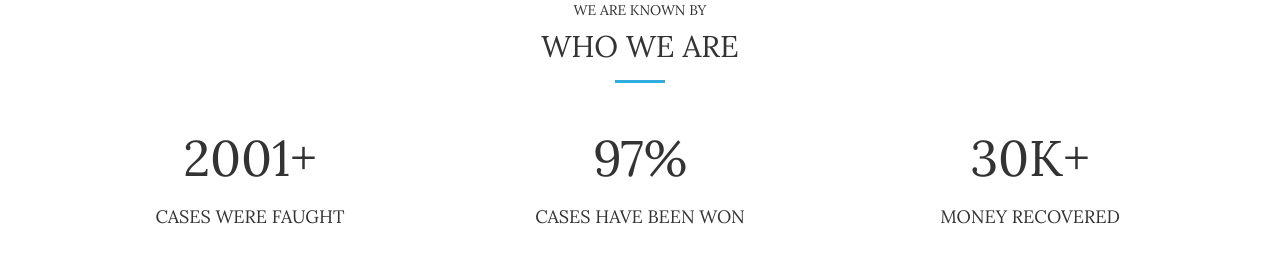
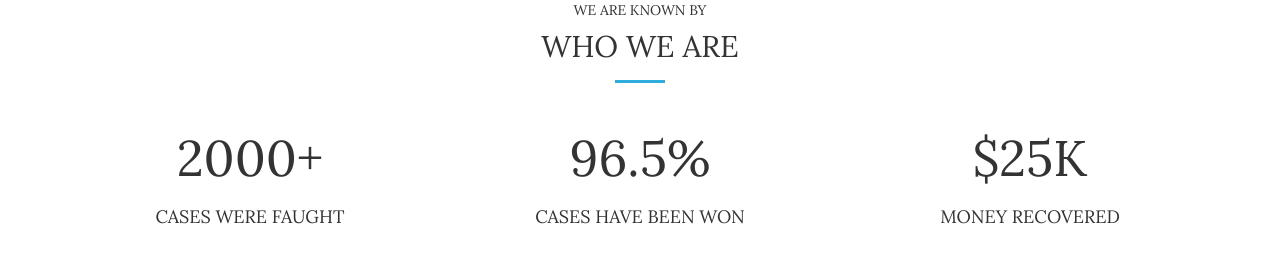
Before and after one commit to leewebstechnologies/nasirsalau_client, a React (Create React App) app: page / in a window 1280 px wide. Shown: the part 900-1180 px from the top of the page. Built offline with nearby package versions, Linux system fonts and the light colour scheme.

Commit message:
home page completed

```diff
--- a/package.json
+++ b/package.json
@@ -7,6 +7,8 @@
     "@emotion/styled": "^11.11.0",
     "@mui/icons-material": "^5.15.2",
     "@mui/material": "^5.15.2",
+    "@sanity/client": "^6.10.0",
+    "@sanity/image-url": "^1.0.2",
     "@testing-library/jest-dom": "^5.17.0",
     "@testing-library/react": "^13.4.0",
     "@testing-library/user-event": "^13.5.0",
--- a/src/pages/home/Home.jsx
+++ b/src/pages/home/Home.jsx
@@ -1,14 +1,4 @@
 import "./home.css";
-// eslint-disable-next-line
-import { useState } from "react";
-
-const homes = [
-  {
-    number: "2001",
-    percentage: "97",
-    amount: "30k",
-  },
-];
 
 const Home = () => {
   return (
@@ -43,28 +33,20 @@ const Home = () => {
           <div className="row">
             <div className="col-sm-4">
               <div className="fun-box">
-              {/* <p class="fun-number">2000+</p> */}
-                {homes.map((home) => (
-                  <p className="fun-number">{home.number}+</p>
-                ))}
+                <p class="fun-number">2000+</p>
+
                 <p className="fun-title">Cases were faught</p>
               </div>
             </div>
             <div className="col-sm-4">
               <div className="fun-box">
-                {homes.map((home) => (
-                  <p className="fun-number">{home.percentage}%</p>
-                ))}
-                {/* <p className="fun-number">96.5%</p> */}
+                <p className="fun-number">96.5%</p>
                 <p className="fun-title">Cases have been won</p>
               </div>
             </div>
             <div className="col-sm-4">
               <div className="fun-box">
-                {homes.map((home) => (
-                  <p className="fun-number">{home.amount}+</p>
-                ))}
-                {/* <p className="fun-number">$25k</p> */}
+                <p className="fun-number">$25k</p>
                 <p className="fun-title">Money Recovered</p>
               </div>
             </div>
```
Also changed, not shown: src/client.js (added, +14 -0 lines), 2 other files (tests, documents, lock files or other folders).
